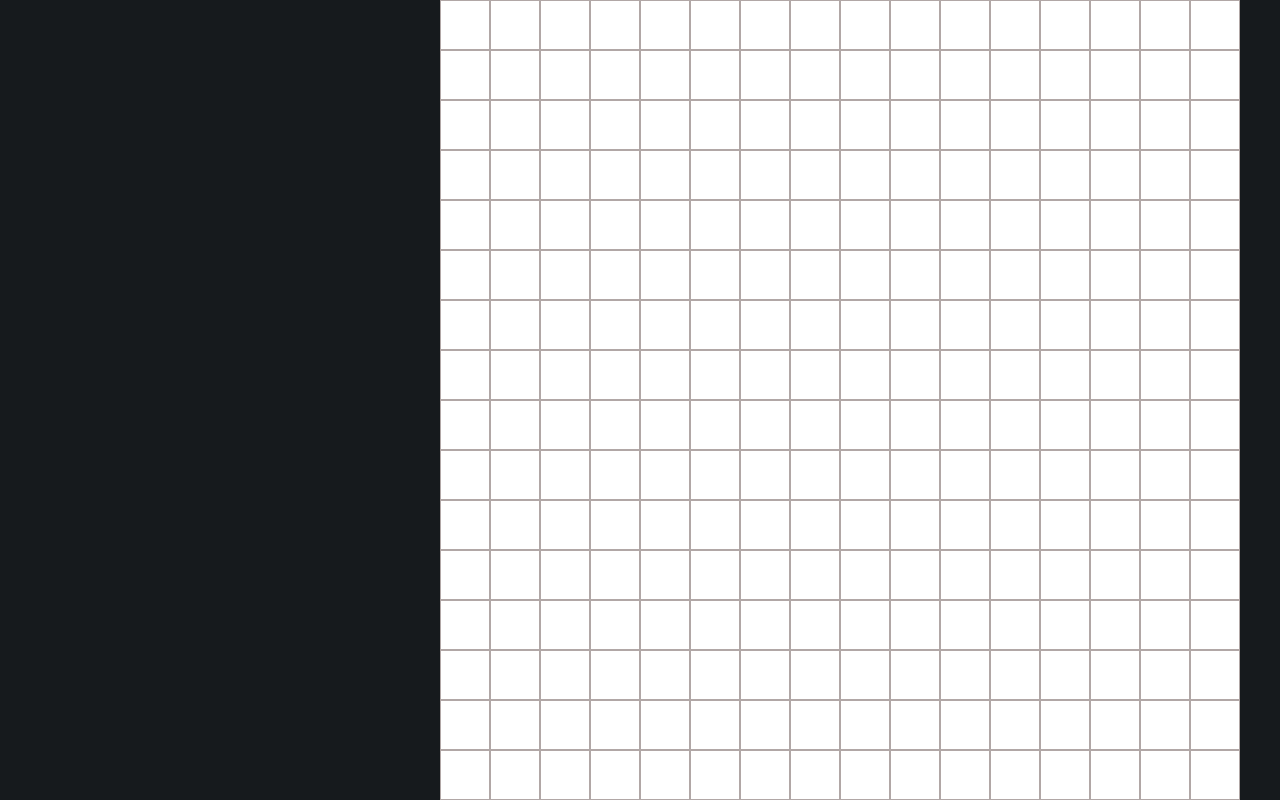
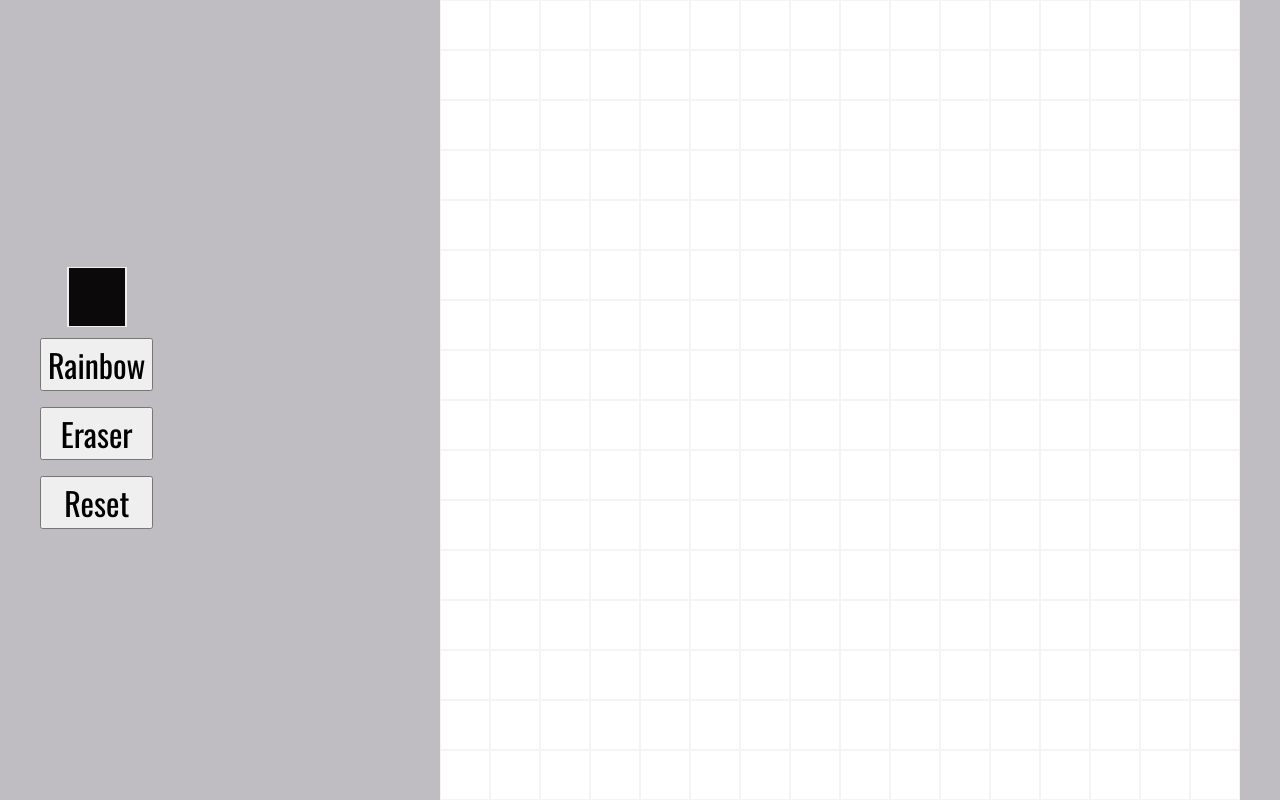
Before and after one commit to babamovandrej/etch-a-sketch, a plain HTML site: page index.html in a window 1280 px wide. Drawn offline with nearby package versions, Linux system fonts and the light colour scheme.

Commit message:
Add basic sketch functionality. Add buttions
Add input for custom color. Create buttons for
reset, eraser, and rainbow mode. Rainbow mode
should generate random colors.

```diff
--- a/index.html
+++ b/index.html
@@ -11,6 +11,16 @@
 <body>
     <main>
         <div class="controls-container">
+            <div class="controls">
+                <div class="color-picker">
+                    <input type="color" id="head" name="head" value="#0b090a" />
+                </div>
+
+                <button id="rainbow">Rainbow</button>
+                <button id="eraser">Eraser</button>
+                <button id="reset">Reset</button>
+
+            </div>
         </div>
         <div class="grid-container">
             <div class="grid"></div>
--- a/scripts/script.js
+++ b/scripts/script.js
@@ -5,6 +5,8 @@ class Grid {
         this.cols = cols;
         this.color = '#0b090a';
         this.isMouseDown = false;
+        this.isEraserActive = false;
+        this.isRainbowActive = false;
         this.createGrid(this.rows, this.cols);
         this.addMouseEvents();
     }
@@ -36,7 +38,6 @@ class Grid {
                 fragment.appendChild(cell);
             }
         }
-
         this.container.appendChild(fragment);
         this.addCellEventListeners();
     }
@@ -44,20 +45,31 @@ class Grid {
     addCellEventListeners() {
         const cells = this.container.querySelectorAll('.grid-cell');
         cells.forEach(cell => {
-            cell.addEventListener('mousedown', () => {
-                this.changeColor(cell);
-            });
-
+            cell.addEventListener('mousedown', () => this.handleCellInteraction(cell));
             cell.addEventListener('mousemove', () => {
-                if (this.isMouseDown) {
-                    this.changeColor(cell);
-                }
+                if (this.isMouseDown) this.handleCellInteraction(cell);
             });
         });
     }
 
+    handleCellInteraction(cell) {
+        if (this.isEraserActive) {
+            this.eraseColor(cell);
+        } else {
+            this.changeColor(cell);
+        }
+    }
+
+    eraseColor(cell) {
+        cell.style.background = 'transparent';
+    }
+
     changeColor(cell) {
-        cell.style.background = this.color;
+        if (this.isRainbowActive) {
+            cell.style.background = "#" + Math.floor(Math.random() * 16777215).toString(16);
+        } else {
+            cell.style.background = this.color;
+        }
     }
 
     resizeGrid(newRows, newCols) {
@@ -71,6 +83,7 @@ class Grid {
     }
 
     resetGrid() {
+        this.isEraserActive = false;
         this.createGrid(this.rows, this.cols);
     }
 }
@@ -78,18 +91,19 @@ class Grid {
 document.addEventListener('DOMContentLoaded', () => {
     const grid = new Grid('.grid');
 
-    const colorPicker = document.getElementById('favcolor');
-    colorPicker.addEventListener('input', (event) => {
+    document.getElementById('rainbow').addEventListener('click', () => {
+        grid.isRainbowActive = !grid.isRainbowActive;
+    });
+
+    document.getElementById('reset').addEventListener('click', () => {
+        grid.resetGrid();
+    });
+
+    document.getElementById('eraser').addEventListener('click', () => {
+        grid.isEraserActive = !grid.isEraserActive;
+    });
+
+    document.getElementById('head').addEventListener('input', (event) => {
         grid.setColor(event.target.value);
     });
-
-    const slider = document.getElementById('myRange');
-    slider.addEventListener('input', (event) => {
-        const size = parseInt(event.target.value);
-        grid.resizeGrid(size, size);
-    });
-
-    document.querySelector('.reset-button').addEventListener('click', () => {
-        grid.resetGrid();
-    });
 });
--- a/styles/global.css
+++ b/styles/global.css
@@ -4,13 +4,8 @@
     --color-text-primary: #ffffff;
     --color-text-disabled: #d3d3d3;
     --color-grid-main: #f5f3f4;
-    --color-border-main: #b1a7a6;
-    --color-primary-dark: #e5383b;
-    --color-priamry-main: #ba181b;
-    --color-primary-dark:  #a4161a;
-    --color-secondary-dark: #0b090a;
-    --color-secondary-main: #161a1d;
-    --color-secondary-light: #660708;
+    --color-background-primary: #BFBDC1;
+    --color-border-main: #f5f3f4;
 }
 
 * {
@@ -22,7 +17,7 @@ body {
     padding: 0;
     margin: 0;
     font-family: "Oswald", sans-serif;
-    background-color: var(--color-secondary-main);
+    background-color: var(--color-background-primary);
 }
 
 main {
@@ -31,13 +26,25 @@ main {
     margin: 0 auto;
     height: 100vh;
     justify-content: space-between;
-  }
-
+}
 
 button {
     font: inherit;
     font-size: 32px;
     font-weight: 400;
-    border-radius: 10px;
     cursor: pointer;
 }
+
+input[type="color"] {
+	border: none;
+	width: 60px;
+	height: 60px;
+    margin: -5px;
+}
+input[type="color"]::-webkit-color-swatch-wrapper {
+    border: none;
+	padding: 0;
+}
+input[type="color"]::-webkit-color-swatch {
+	border: none;
+}
--- a/styles/styles.css
+++ b/styles/styles.css
@@ -3,13 +3,23 @@
   align-items: center;
 }
 
-/* Colors Control */
+.controls {
+  display: flex;
+  flex-direction: column;
+  gap: 1rem;
+}
 
+.color-picker {
+  display: flex;
+  justify-content: center;
+}
+
+/* Grid  */
 .grid-container {
   display: flex;
   justify-content: center;
   align-items: center;
-  background-color: var(--color-secondary-main);
+
 }
 
 .grid {
```
